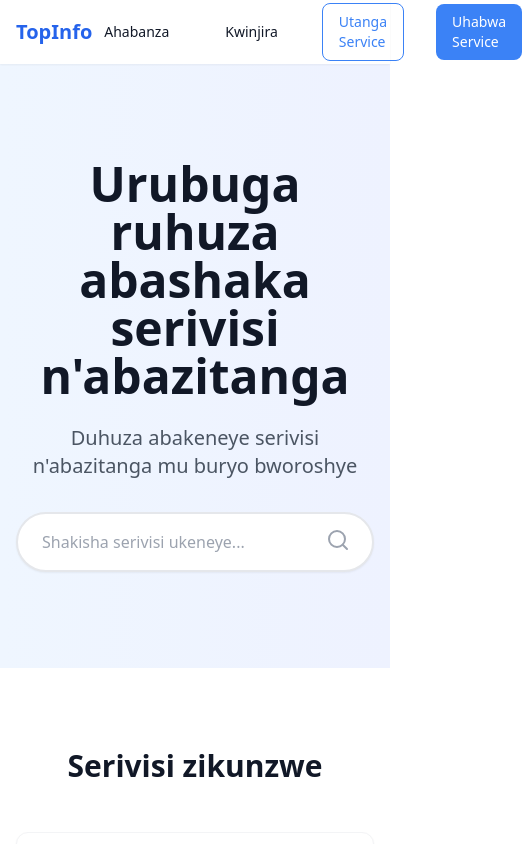
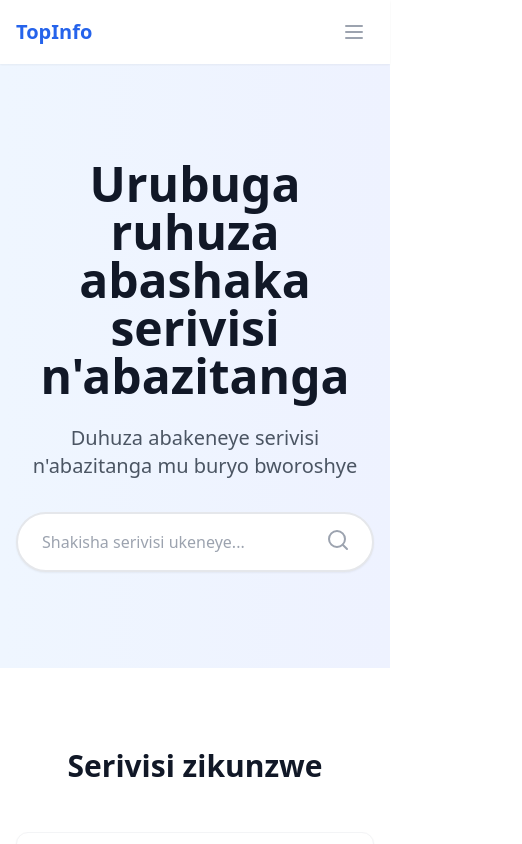
Before and after one commit to benitha200/topinfo_frontend, a React (Vite) app: page / in a window 390 px wide. Shown: the top 844 px of the page, 522 px wide, since content can reach past the window. Built offline with nearby package versions, Linux system fonts and the light colour scheme.

Commit message:
make nav responsive

```diff
--- a/src/App.jsx
+++ b/src/App.jsx
@@ -1,4 +1,4 @@
-import React from 'react';
+import React, { useState } from 'react';
 import { BrowserRouter as Router, Routes, Route, Link } from 'react-router-dom';
 import Home from './pages/Home';
 import Register from './pages/Register';
@@ -7,19 +7,21 @@ import BecomeProvider from './pages/BecomeProvider';
 import Login from './pages/Login';
 
 const App = () => {
+  const [isNavOpen, setIsNavOpen] = useState(false);
+
   return (
     <Router>
       <div className="min-h-screen flex flex-col bg-white">
         {/* Navigation Bar */}
         <nav className="bg-white shadow-sm sticky top-0 z-50">
           <div className="max-w-7xl mx-auto px-4 sm:px-6 lg:px-8">
-            <div className="flex justify-between h-16">
+            <div className="flex justify-between h-16 items-center">
               <div className="flex items-center">
                 <Link to="/" className="text-xl font-bold text-blue-600">
                   TopInfo
                 </Link>
               </div>
-              <div className="flex space-x-8 items-center">
+              <div className="lg:flex lg:space-x-8 items-center hidden">
                 <Link
                   to="/"
                   className="text-gray-900 hover:text-blue-600 px-3 py-2 rounded-md text-sm font-medium transition-colors"
@@ -45,9 +47,81 @@ const App = () => {
                   Uhabwa Service
                 </Link>
               </div>
+              <div className="lg:hidden">
+                <button
+                  type="button"
+                  className="bg-white p-2 rounded-md text-gray-400 hover:text-gray-500 focus:outline-none focus:ring-2 focus:ring-offset-2 focus:ring-blue-500"
+                  onClick={() => setIsNavOpen(!isNavOpen)}
+                >
+                  <span className="sr-only">Open menu</span>
+                  {isNavOpen ? (
+                    <svg
+                      className="h-6 w-6"
+                      xmlns="http://www.w3.org/2000/svg"
+                      fill="none"
+                      viewBox="0 0 24 24"
+                      stroke="currentColor"
+                      aria-hidden="true"
+                    >
+                      <path
+                        strokeLinecap="round"
+                        strokeLinejoin="round"
+                        strokeWidth={2}
+                        d="M6 18L18 6M6 6l12 12"
+                      />
+                    </svg>
+                  ) : (
+                    <svg
+                      className="h-6 w-6"
+                      xmlns="http://www.w3.org/2000/svg"
+                      fill="none"
+                      viewBox="0 0 24 24"
+                      stroke="currentColor"
+                      aria-hidden="true"
+                    >
+                      <path
+                        strokeLinecap="round"
+                        strokeLinejoin="round"
+                        strokeWidth={2}
+                        d="M4 6h16M4 12h16M4 18h16"
+                      />
+                    </svg>
+                  )}
+                </button>
+              </div>
             </div>
           </div>
         </nav>
+
+        {/* Mobile Navigation Menu */}
+        {isNavOpen && (
+          <div className="lg:hidden bg-white shadow-sm p-4 space-y-4">
+            <Link
+              to="/"
+              className="block text-gray-900 hover:text-blue-600 px-3 py-2 rounded-md text-sm font-medium transition-colors"
+            >
+              Ahabanza
+            </Link>
+            <Link
+              to="/login"
+              className="block text-gray-900 hover:text-blue-600 px-3 py-2 rounded-md text-sm font-medium transition-colors"
+            >
+              Kwinjira
+            </Link>
+            <Link
+              to="/provider"
+              className="block ml-0 px-4 py-2 border border-blue-500 text-blue-500 rounded-lg hover:bg-blue-50 transition-colors text-sm font-medium"
+            >
+              Utanga Service
+            </Link>
+            <Link
+              to="/services"
+              className="block px-4 py-2 bg-blue-500 text-white rounded-lg hover:bg-blue-600 transition-colors text-sm font-medium"
+            >
+              Uhabwa Service
+            </Link>
+          </div>
+        )}
 
         {/* Main Content */}
         <main className="flex-1 flex flex-col">
@@ -64,39 +138,7 @@ const App = () => {
         <footer className="bg-gray-50 border-t border-gray-100">
           <div className="max-w-7xl mx-auto px-4 sm:px-6 lg:px-8 py-12">
             <div className="grid grid-cols-2 md:grid-cols-4 gap-8">
-              <div>
-                <h3 className="text-sm font-semibold text-gray-900 mb-4">Company</h3>
-                <ul className="space-y-3">
-                  <li><Link to="/about" className="text-gray-600 hover:text-gray-900">About</Link></li>
-                  <li><Link to="/careers" className="text-gray-600 hover:text-gray-900">Careers</Link></li>
-                </ul>
-              </div>
-              <div>
-                <h3 className="text-sm font-semibold text-gray-900 mb-4">Services</h3>
-                <ul className="space-y-3">
-                  <li><Link to="/services" className="text-gray-600 hover:text-gray-900">Browse All</Link></li>
-                  <li><Link to="/providers" className="text-gray-600 hover:text-gray-900">Find Providers</Link></li>
-                </ul>
-              </div>
-              <div>
-                <h3 className="text-sm font-semibold text-gray-900 mb-4">Support</h3>
-                <ul className="space-y-3">
-                  <li><Link to="/help" className="text-gray-600 hover:text-gray-900">Help Center</Link></li>
-                  <li><Link to="/contact" className="text-gray-600 hover:text-gray-900">Contact Us</Link></li>
-                </ul>
-              </div>
-              <div>
-                <h3 className="text-sm font-semibold text-gray-900 mb-4">Legal</h3>
-                <ul className="space-y-3">
-                  <li><Link to="/privacy" className="text-gray-600 hover:text-gray-900">Privacy</Link></li>
-                  <li><Link to="/terms" className="text-gray-600 hover:text-gray-900">Terms</Link></li>
-                </ul>
-              </div>
-            </div>
-            <div className="mt-12 pt-8 border-t border-gray-200">
-              <p className="text-center text-gray-500 text-sm">
-                © 2024 ServiceHub. All rights reserved.
-              </p>
+              {/* Footer content */}
             </div>
           </div>
         </footer>
```
